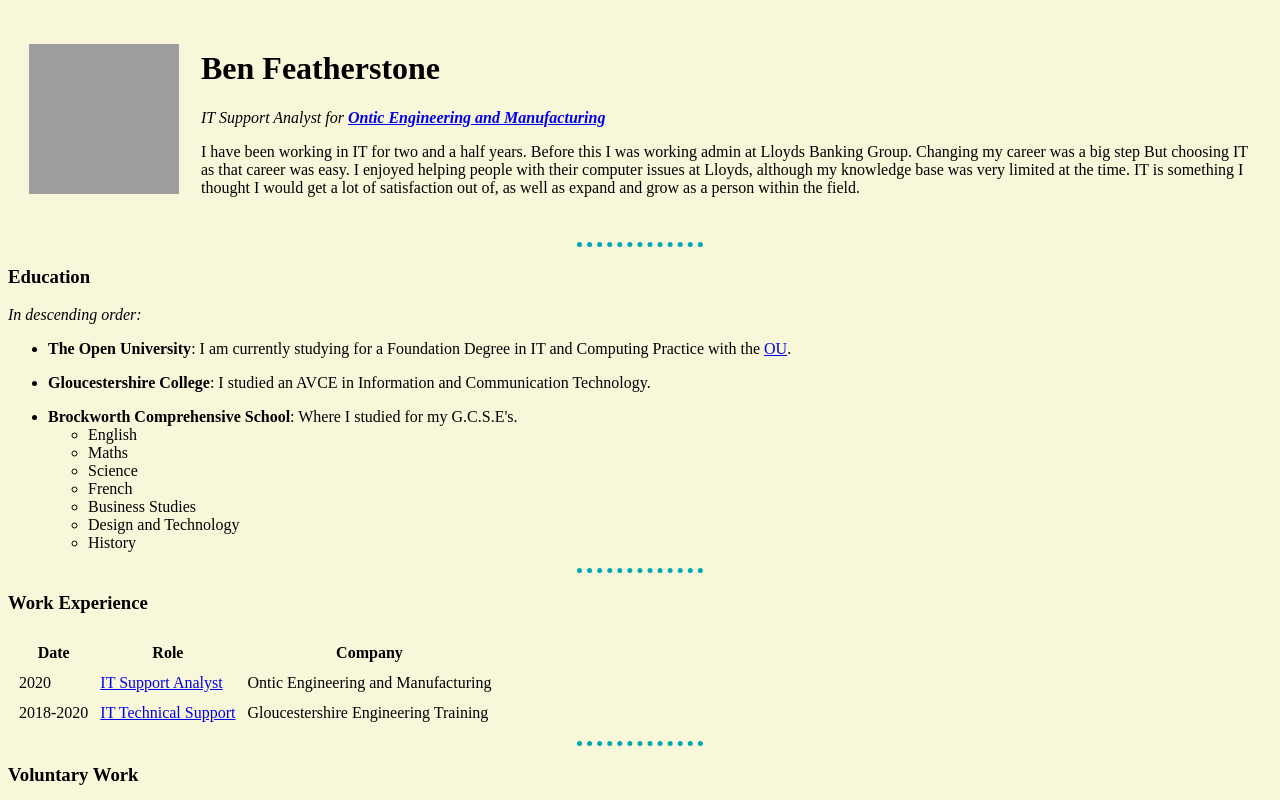
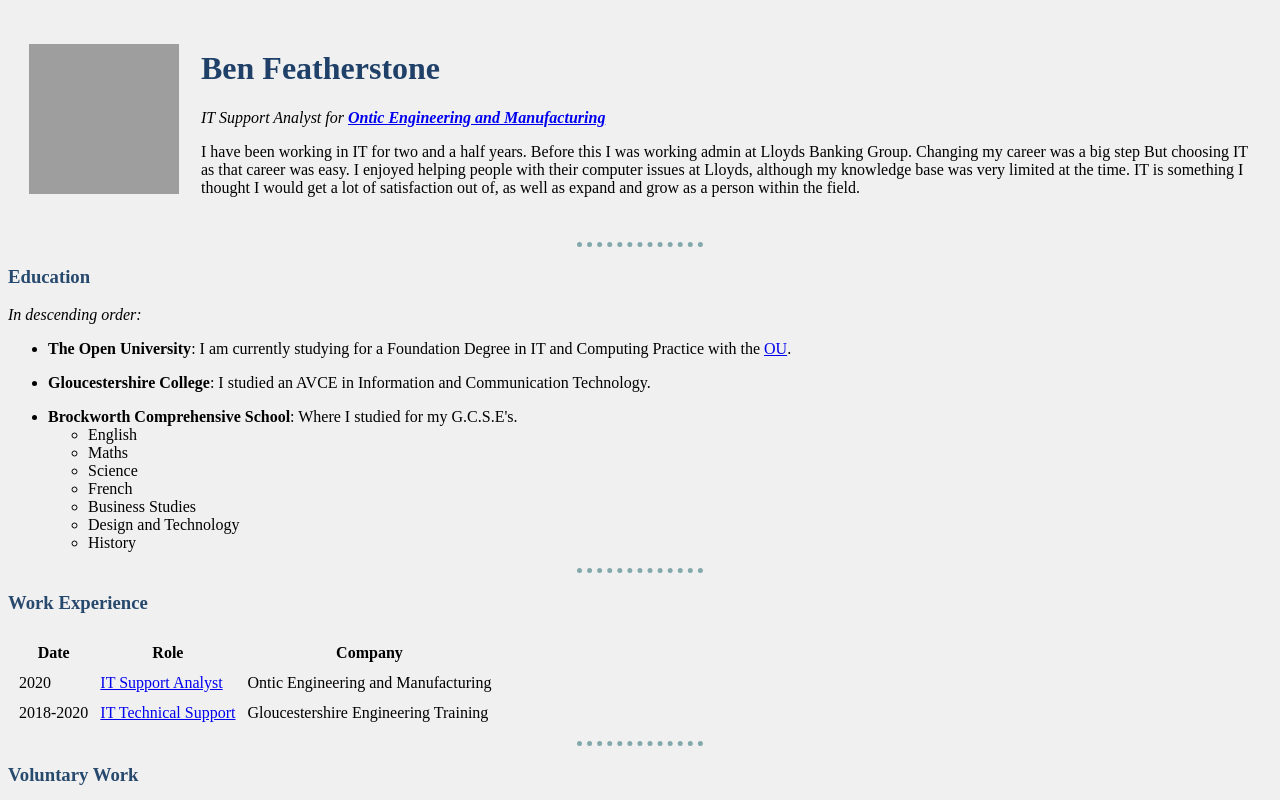
Before and after one commit to FeathersDev/CV, a plain HTML site: page index.html in a window 1280 px wide. Shown: the top 800 px of the page. Drawn offline with Linux system fonts and the light colour scheme; grey boxes are pictures that could not be loaded.

Commit message:
cv site version 3 styles

```diff
--- a/css/styles.css
+++ b/css/styles.css
@@ -1,11 +1,19 @@
 body {
-  background-color: #f9f7d9;
+  background-color: #f0f0f0;
 }
 
 hr {
   border-style: none;
   border-top-style: dotted;
-  border-color: #01a9b4;
+  border-color: #84a9ac;
   border-width: 5px;
   width: 10%
 }
+
+h1 {
+  color: #1f4068
+}
+
+h3 {
+  color: #27496d;
+}
```
